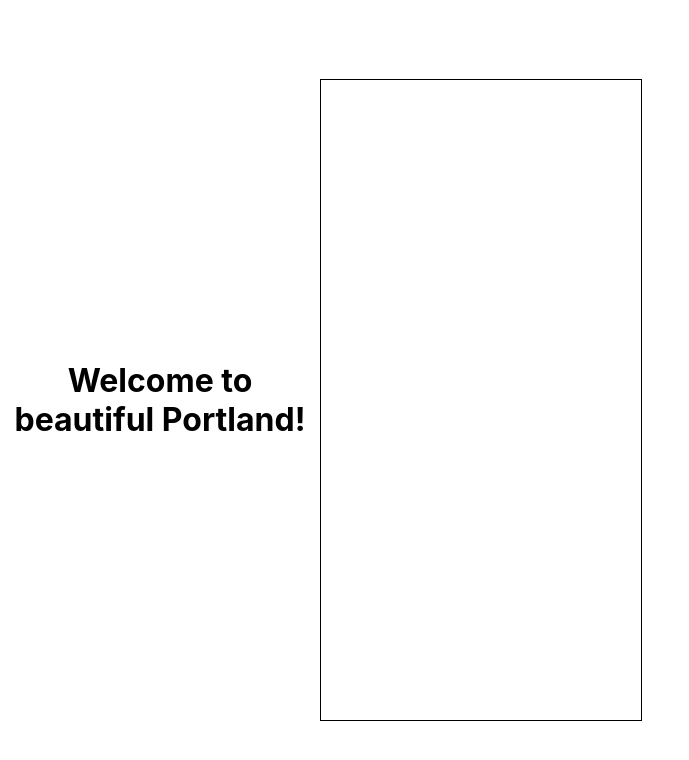
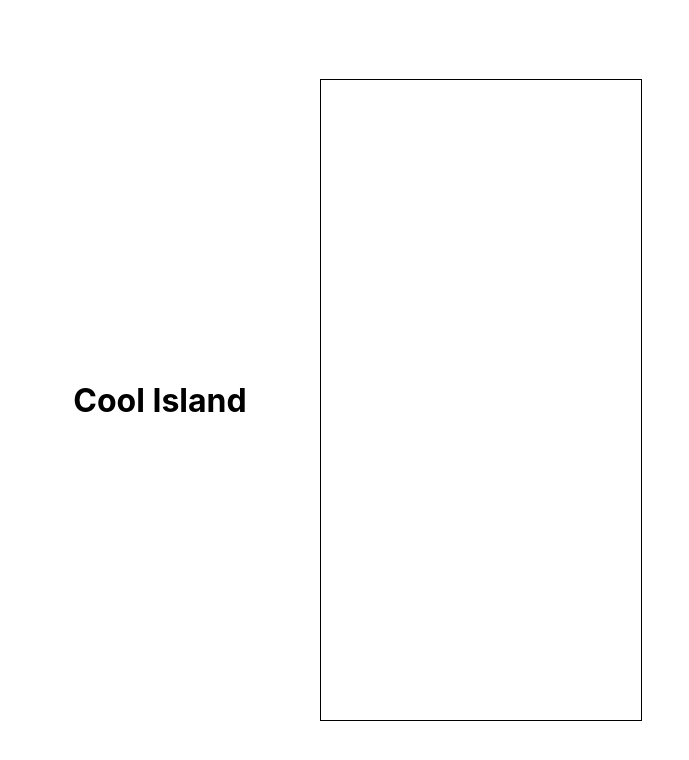
Before and after one commit to joshua360x/battery-Needed-cityBuilder, a React (Create React App) app: page / in a window 1280 px wide. Shown: the top 760 px of the page, without its empty margins (0-689 px from the left). Built offline with nearby package versions, Linux system fonts and the light colour scheme.

Commit message:
set city state for skyline + castle + waterfront + slogan

```diff
--- a/src/App.js
+++ b/src/App.js
@@ -11,19 +11,24 @@ import City from './City';
 function App() {
   // track some state here.
   // You'll need to keep track of a skylineId, waterfrontId, and castleId. All these start out as 1
+  const [skylineId, setSkylineId] = useState(1);
+  const [waterfrontId, setWaterfrontId] = useState(1);
+  const [castleId, setCastleId] = useState(1);
   // you'll need to track a city name, which starts as the city name of your choice.
+  const [cityName, setCityName] = useState('Cool Island');
   // finally, you'll need an array of slogans, which could start out as ['The City of Excellence'] for example
+  const [citySlogan, setCitySlogan] = useState(['Cool', 'pizza', 'time']);
 
   return (
     <div className="App">
       {/* here, the City component takes in skylineId, waterfrontId, castleId as props. It'll use those ids to render pictures correctly. */}
       <h1>
         {/* dynamically update the city name here using state */}
-        Welcome to beautiful Portland!
+        {cityName}
       </h1>
-      <div className='bottom'>
+      <div className="bottom">
         {/* here, the CityNameInput component takes in the setCityName state handler function */}
-        <section className='dropdowns'>
+        <section className="dropdowns">
           {/*
           render all three Dropdown components (WaterfrontDropdown, SkylineDropdown, CastleDropdown) here.
 
@@ -32,7 +37,6 @@ function App() {
         </section>
         {/* here, the SloganForm component takes in the setSlogans state handler function and the slogans array that live in state */}
         {/* here, the SloganList component takes the array of slogans that lives in state */}
-
       </div>
     </div>
   );
```
